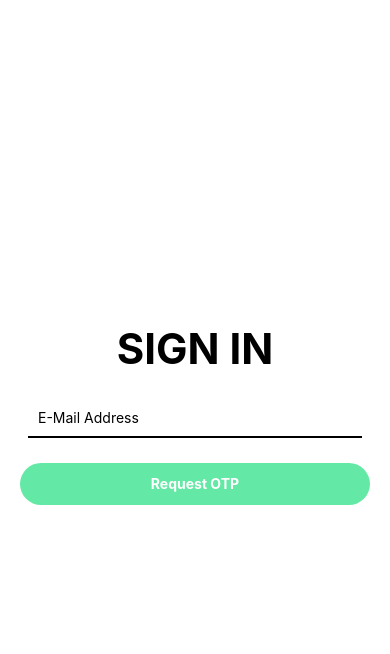
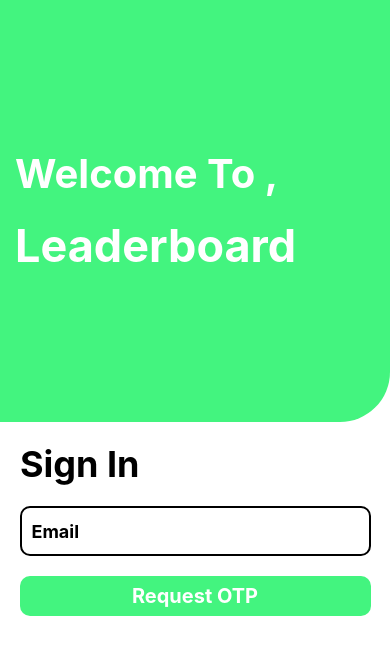
Before and after one commit to Android-Club-VITC/leaderboard-app, a React Native app: screen / in a window 390 px wide. Shown: the top 654 px of the page. Built offline with nearby package versions, Linux system fonts and the light colour scheme.

Commit message:
UI updated + email format validation before using emailservice

```diff
--- a/src/screens/signin/index.jsx
+++ b/src/screens/signin/index.jsx
@@ -45,11 +45,10 @@ function RankListModal({ modalVisible, setModalVisible }) {
 }
 
 export default function SignIn() {
-  const [text, onChangeText] = useState();
-  const [verifyEmail, setVerifyEmail] = useState(false);
+  const [email,setEmail] = useState("");
   const [otp, setOtp] = useState("");
   const [loading, setLoading] = useState(false);
-  const [otpInputVisibility, setOtpInputVisibility] = useState(false);
+  const [verifyEmail, setVerifyEmail] = useState(false);
   // const [modalVisible, setModalVisible] = useState(false);
 
   const colorScheme = Appearance.getColorScheme();
@@ -67,7 +66,7 @@ export default function SignIn() {
   const { login } = useAuth();
 
   const loginHandler = async () => {
-    let res =await login(text, otp);
+    let res =await login(email, otp);
     if(res != 200){
       Alert.alert(
         "Something Failed!",
@@ -83,63 +82,192 @@ export default function SignIn() {
   };
 
   const verifyEmailHandler = async () => {
+    let re = /^(([^<>()\[\]\\.,;:\s@"]+(\.[^<>()\[\]\\.,;:\s@"]+)*)|(".+"))@((\[[0-9]{1,3}\.[0-9]{1,3}\.[0-9]{1,3}\.[0-9]{1,3}])|(([a-zA-Z\-0-9]+\.)+[a-zA-Z]{2,}))$/;
+
+    if ( !re.test(email) ){
+      Alert.alert(
+        "Are you Fine?",
+        "Kindly Check your email",
+        [
+          {
+            text: "Ok",
+            onPress: () => console.log("Ok"),
+          },
+        ]
+      )
+      return;
+    }
     setLoading(true);
-    setOtpInputVisibility(true);
-    const res = await verifyEmailService(text);
+    const res = await verifyEmailService(email);
     if (res) setVerifyEmail(true);
-    else setVerifyEmail(false);
+    else {
+      setVerifyEmail(false);
+      Alert.alert(
+        "Something Failed!",
+        "Kindly Check your email",
+        [
+          {
+            text: "Ok",
+            onPress: () => console.log("Ok"),
+          },
+        ]
+      )
+    }
     setLoading(false);
   };
 
-  return (
-    <View style={[styles.container,themeStyle]}>
-      {/* <RankListModal
-        modalVisible={modalVisible}
-        setModalVisible={setModalVisible}
-      /> */}
-      <View>
-        <Text style={[styles.title,themeTextStyle]}>SIGN IN</Text>
-        <TextInput
-          style={[styles.input,themeTextStyle]}
-          onChangeText={onChangeText}
-          value={text}
-          placeholder="E-Mail Address"
-          placeholderTextColor={colorScheme === "light" ? "#000" : "#fff"}
-        />
-        {otpInputVisibility ? (
-          <TextInput
-            secureTextEntry={false}
-            style={[styles.input,themeTextStyle]}
-            onChangeText={setOtp}
-            value={otp}
-            placeholder="OTP"
-            placeholderTextColor={colorScheme === "light" ? "#000" : "#fff"}
-            editable={verifyEmail}
-          />
-        ) : null}
+   return (
+        <View style={{marginTop:0,flex:1}}>
+            <Welcome/>
+            {!verifyEmail && <Input email={email} setEmail={setEmail} setVerifyEmail={setVerifyEmail} verify={verifyEmailHandler} loading={loading}session="email"/>}
+            {verifyEmail && <Input email={email} otp={otp} setOtp={setOtp}  setVerifyEmail={setVerifyEmail} verify={loginHandler} session="otp"/>}
+        </View>
+    );
 
-        <TouchableOpacity
-          style={[styles.button,themeContainerStyle]}
-          onPress={verifyEmail ? loginHandler : verifyEmailHandler}
-          underlayColor="#fff"
-        >
-          <Text style={[styles.buttonText]}>
-            {loading ? "Loading..." : verifyEmail ? "Sign In" : "Request OTP"}
-          </Text>
+}
+
+function Welcome(){
+  return(
+    <View
+      style={{
+        width : "100%",
+        height : "50%",
+        backgroundColor:'#43F47F',
+        borderBottomRightRadius: 50,
+        paddingLeft:15,
+        justifyContent:'center'
+      }}
+    >
+      <Text
+        style={{
+          fontWeight:'bold',
+          fontSize: 40,
+          color: 'white',
+          paddingBottom:20
+        }}
+      >Welcome To ,
+      </Text>
+      <Text
+        style={{
+          fontWeight:'bold',
+          fontSize: 45,
+          color: 'white',
+        }}
+      >Leaderboard</Text>
+
+    </View>
+  )
+}
+
+function Input(props){
+  return(
+    <View>
+        <Text
+            style={{
+            fontWeight:'bold',
+            fontSize:36,
+            marginVertical:20,
+            marginHorizontal:20,
+            }}
+        >Sign In</Text>
+        {props.session==="otp" &&
+            <Text
+                style={{
+                    fontSize:20,
+                    fontWeight:'bold',
+                    marginHorizontal:20,
+                    marginVertical:10
+                }}
+            >{props.email}</Text>
+        }
+        {props.session==="email"?
+            <InputField placeHolder="Email" value={props.email} setValue={props.setEmail}/>
+            :
+            <InputField placeHolder="OTP" value={props.otp} setValue={props.setOtp}/>
+        }
+      <TouchableOpacity
+        style={{
+          width:"90%",
+          height:40,
+          borderRadius:10,
+          backgroundColor:'#43F47F',
+          alignSelf: 'center',
+          justifyContent:'center',
+          marginTop:20
+        }}
+        onPress={()=>{
+            props.verify();
+        }}
+      >
+        <Text
+            style={{
+                textAlign:'center',
+                color:'white',
+                fontSize: 20,
+                fontWeight: 'bold'
+            }}
+        >{props.session==="email"?props.loading==true?"Sending OTP...":"Request OTP":"Verify"}</Text>
         </TouchableOpacity>
-      </View>
-      {/* <TouchableOpacity
-        style={{ alignSelf: "flex-end" }}
-        onPress={() => setModalVisible(true)}
-        underlayColor="#fff"
-      >
-        <Image
-          source={require("../../assets/ac_logo.png")}
-          style={{ width: 80, height: 80 }}
-        />
-      </TouchableOpacity> */}
+
+        {props.session==="otp" &&
+            <TouchableOpacity
+                style={{
+                    flexDirection:'row',
+                    height:40,
+                    borderRadius:10,
+                    backgroundColor:'#43F47F',
+                    marginTop:20,
+                    alignItems:'center',
+                    justifyContent:'flex-end',
+                    paddingHorizontal:10,
+                    marginHorizontal:20,
+                    alignSelf:'flex-end'
+                }}
+
+                onPress={()=>{props.setVerifyEmail(false)}}
+            >
+                <Text
+                    style={{
+                        color:'white',
+                        fontSize: 20,
+                        fontWeight: 'bold'
+                    }}
+                >Wrong Email ?</Text>
+            </TouchableOpacity>
+        }
+
     </View>
-  );
+  )
+}
+
+
+function InputField(props){
+  return(
+    <View
+      style={{
+        width:"100%",
+        justifyContent:'center',
+        alignItems:'center',
+      }}
+    >
+      <TextInput
+        style={{
+          borderWidth:2,
+          width:"90%",
+          height:50,
+          borderRadius:10,
+          paddingHorizontal:10,
+          fontWeight:'bold',
+          fontSize: 18,
+
+        }}
+        value = {props.value}
+        onChangeText = {(value)=>props.setValue(value)}
+        placeholder={props.placeHolder}
+      />
+
+    </View>
+  )
 }
 
 const styles = StyleSheet.create({
```
